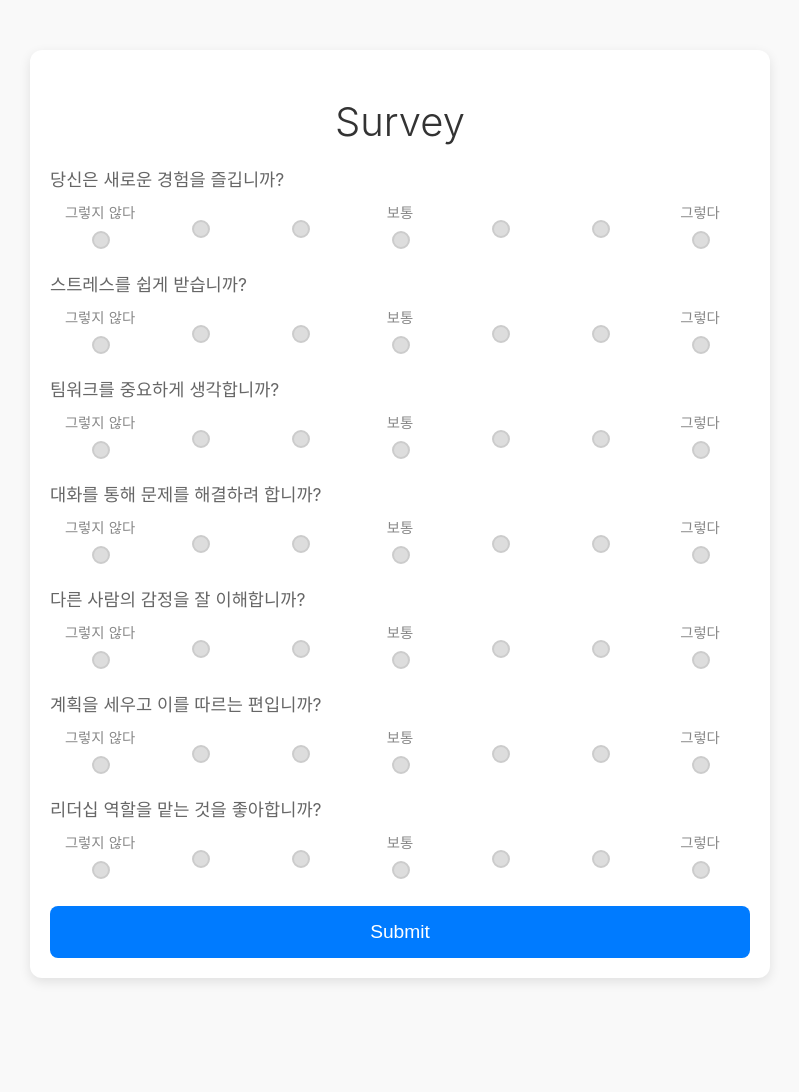
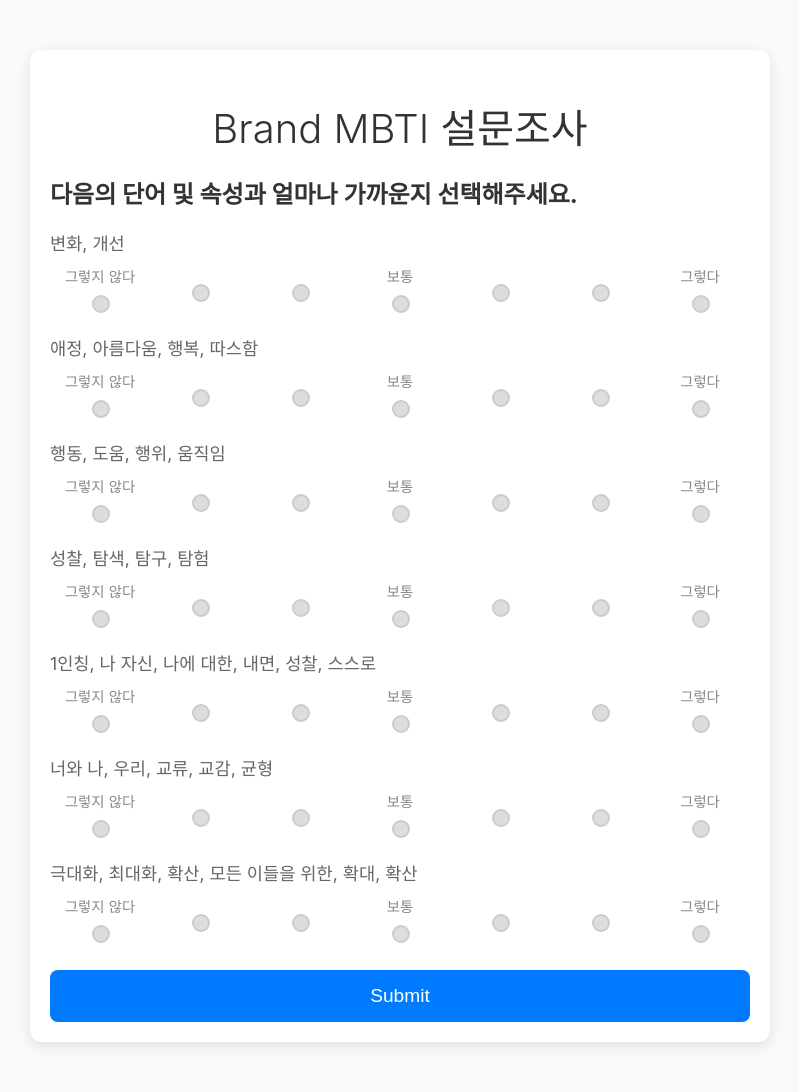
Before and after one commit to kkobooc/brand-mbti-survey, a FastAPI app: page / in a window 1280 px wide. Shown: the whole page, without its empty margins (240-1039 px from the left). Before the commit the page ends 982 px from the top, so only its background shows below. Run offline with FastAPI, Linux system fonts and the light colour scheme.

Commit message:
question update

```diff
--- a/backend/app/main.py
+++ b/backend/app/main.py
@@ -13,13 +13,13 @@ templates = Jinja2Templates(directory="frontend/templates")
 
 # 질문 리스트
 questions = [
-    "당신은 새로운 경험을 즐깁니까?",
-    "스트레스를 쉽게 받습니까?",
-    "팀워크를 중요하게 생각합니까?",
-    "대화를 통해 문제를 해결하려 합니까?",
-    "다른 사람의 감정을 잘 이해합니까?",
-    "계획을 세우고 이를 따르는 편입니까?",
-    "리더십 역할을 맡는 것을 좋아합니까?"
+    "변화, 개선",
+    "애정, 아름다움, 행복, 따스함",
+    "행동, 도움, 행위, 움직임",
+    "성찰, 탐색, 탐구, 탐험",
+    "1인칭, 나 자신, 나에 대한, 내면, 성찰, 스스로",
+    "너와 나, 우리, 교류, 교감, 균형",
+    "극대화, 최대화, 확산, 모든 이들을 위한, 확대, 확산"
 ]
 
 @app.get("/", response_class=HTMLResponse)
--- a/frontend/templates/index.html
+++ b/frontend/templates/index.html
@@ -8,7 +8,8 @@
 </head>
 <body>
     <div class="container">
-        <h1>Survey</h1>
+        <h1>Brand MBTI 설문조사</h1>
+        <h2>다음의 단어 및 속성과 얼마나 가까운지 선택해주세요.</h2>
         <form action="/submit/" method="post">
             {% for i in range(1, 8) %}
                 <div class="question">
```
